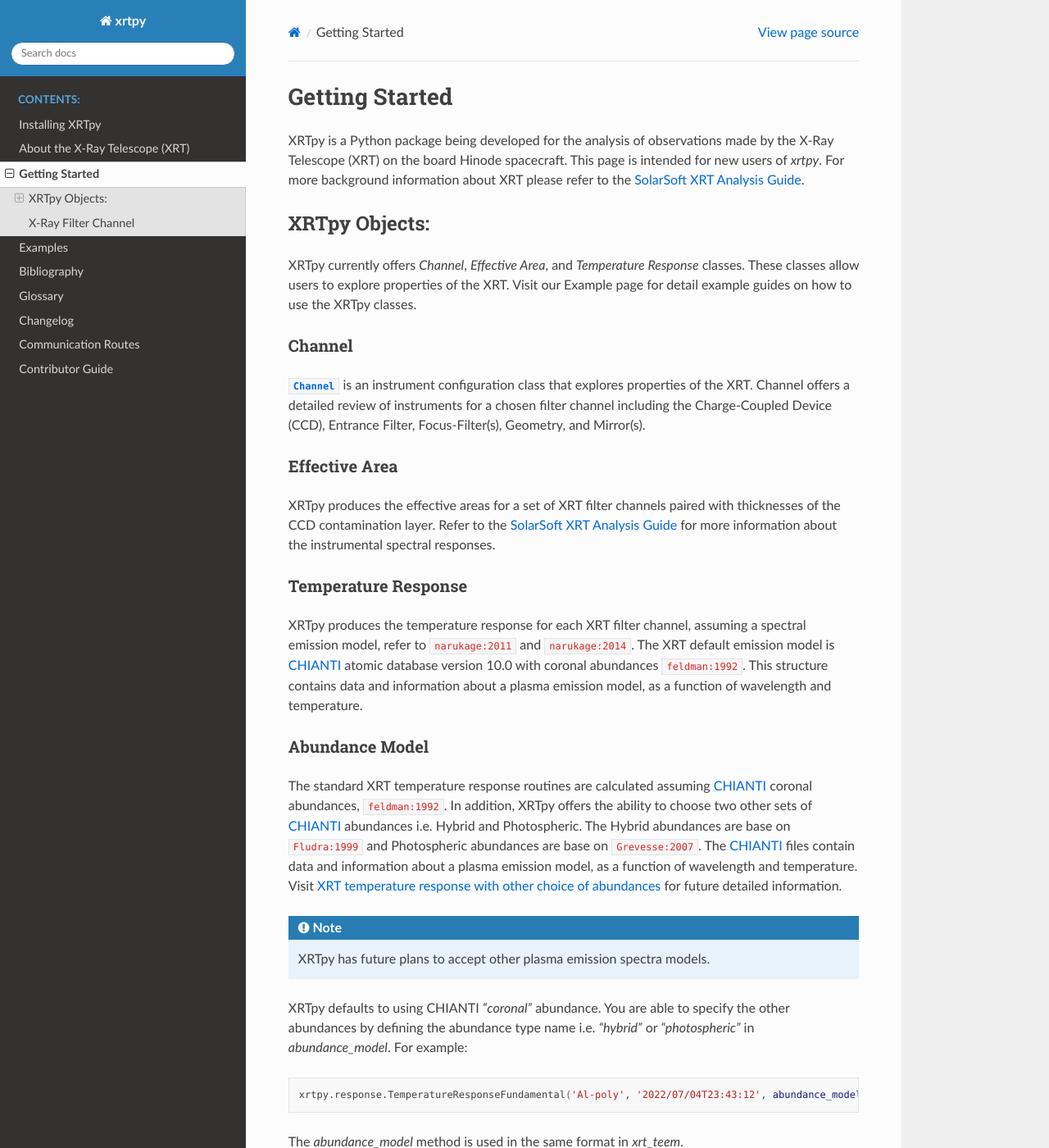
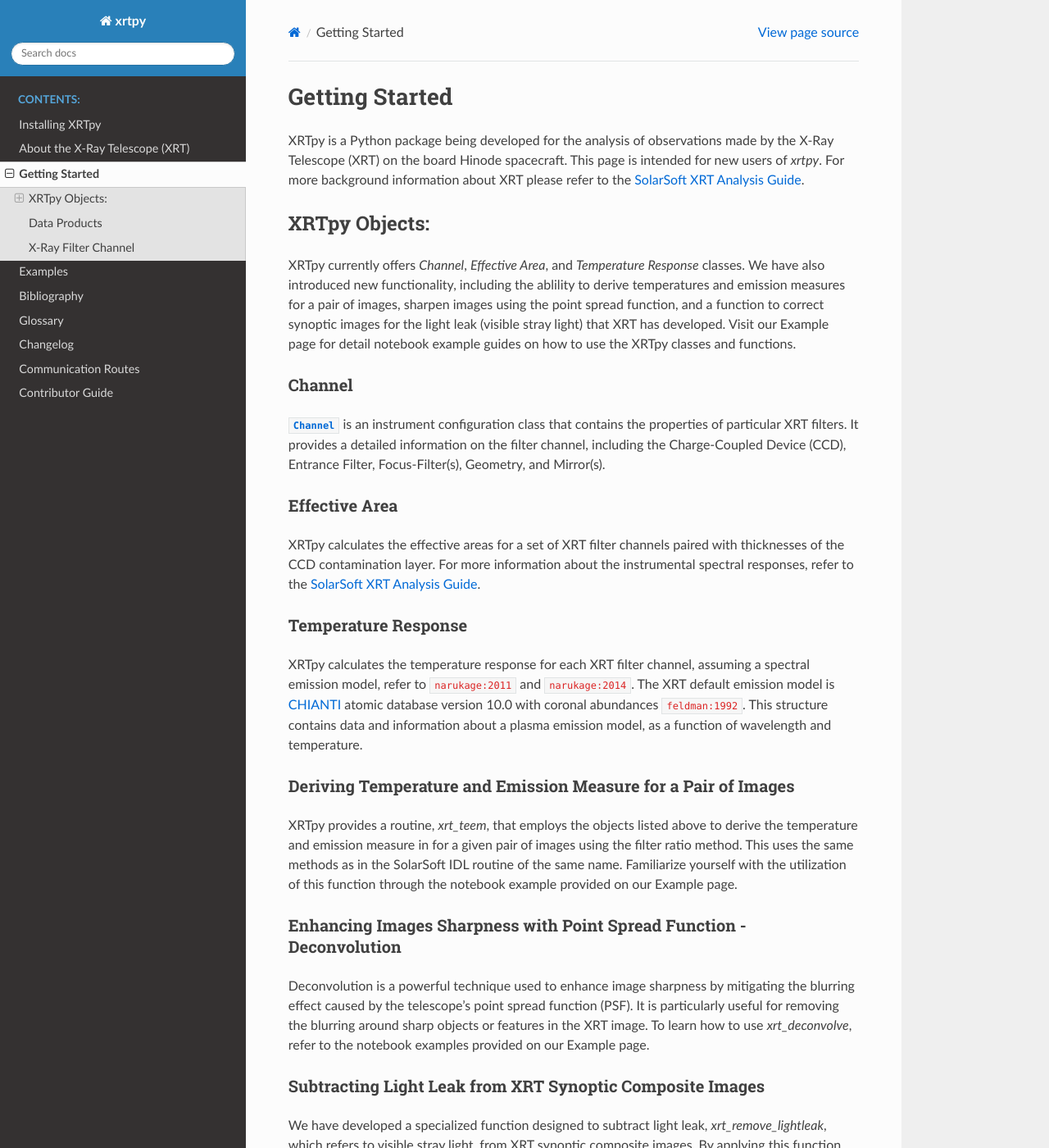
Before and after one commit to HinodeXRT/xrtpy, a Sphinx documentation site: the page built from docs/getting_started.rst, in a window 1280 px wide and 1400 px high. Shown: the whole window at 82% size. Built offline with Sphinx 7.4.7 and the Read the Docs theme 2.0.0, drawn with Linux system fonts in a browser that asks for light colours; pages that are not in the unit, such as notebooks, are missing from menus; cross-references to code outside the pages are shown as plain code; some of the changed text lies outside the part shown.

Commit message:
scrutinize documentation  (#165)
* Adding data section:Data Products

* Changing format in new added text

* Updated information

* Updated with function name in text;

* Update text infomation

* Updated example text

* Updated glos. text

* Fixing a spacing issue

* Updated

* Updated string, kepted failing during git test

* Small changes in wording in getting_started.rst and about_xrt.rst

---------

Co-authored-by: Jonathan Slavin <jslavin@cfa.harvard.edu>

```diff
--- a/docs/getting_started.rst
+++ b/docs/getting_started.rst
@@ -8,33 +8,53 @@
 
 XRTpy Objects:
 **************
-XRTpy currently offers *Channel*, *Effective Area*, and
-*Temperature Response* classes. These classes allow users
-to explore properties of the XRT. Visit our Example page for detail example guides on how to use the XRTpy classes.
+XRTpy currently offers *Channel*, *Effective Area*, and *Temperature Response* classes. We have also introduced new functionality, including
+the ablility to derive temperatures and emission measures for a pair of images, sharpen images using the point spread function, and
+a function to correct synoptic images for the light leak (visible stray light) that XRT has developed.
+Visit our Example page for detail notebook example guides on how to use the XRTpy classes and functions.
 
 
 Channel
 -------
-|Channel| is an instrument configuration class that explores properties of the XRT. Channel offers a detailed review of instruments for a chosen
-filter channel including the Charge-Coupled Device (CCD), Entrance Filter, Focus-Filter(s), Geometry, and Mirror(s).
+|Channel| is an instrument configuration class that contains the properties of particular XRT filters. It provides a detailed information on the filter channel, including the Charge-Coupled Device (CCD), Entrance Filter, Focus-Filter(s), Geometry, and Mirror(s).
 
 
 Effective Area
 --------------
-XRTpy produces the effective areas for a set of XRT filter channels paired with thicknesses of the CCD contamination layer.
-Refer to the `SolarSoft XRT Analysis Guide`_ for more information about the instrumental spectral responses.
+XRTpy calculates the effective areas for a set of XRT filter channels paired with thicknesses of the CCD contamination layer.
+For more information about the instrumental spectral responses, refer to the `SolarSoft XRT Analysis Guide`_.
 
 
 Temperature Response
 --------------------
-XRTpy produces the temperature response for each XRT filter channel, assuming a spectral emission model, refer to :cite:t:`narukage:2011` and :cite:t:`narukage:2014`.
+XRTpy calculates the temperature response for each XRT filter channel, assuming a spectral emission model, refer to :cite:t:`narukage:2011` and :cite:t:`narukage:2014`.
 The XRT default emission model is `CHIANTI`_ atomic database version 10.0 with coronal abundances :cite:t:`feldman:1992`. This structure contains data and information about a plasma emission model, as a function of wavelength and temperature.
 
 
+Deriving Temperature and Emission Measure for a Pair of Images
+--------------------------------------------------------------
+XRTpy provides a routine, *xrt_teem*, that employs the objects listed above to derive the temperature and emission
+measure in for a given pair of images using the filter ratio method. This uses the same methods as in the SolarSoft IDL
+routine of the same name. Familiarize yourself with the utilization of this function through the notebook example provided on our Example page.
+
+
+Enhancing Images Sharpness with Point Spread Function - Deconvolution
+---------------------------------------------------------------------
+Deconvolution is a powerful technique used to enhance image sharpness by mitigating the blurring effect
+caused by the telescope's point spread function (PSF). It is particularly useful for removing the blurring
+around sharp objects or features in the XRT image. To learn how to use *xrt_deconvolve*, refer to the notebook examples provided on our Example page.
+
+Subtracting Light Leak from XRT Synoptic Composite Images
+---------------------------------------------------------
+We have developed a specialized function designed to subtract light leak, *xrt_remove_lightleak*, which refers to visible stray
+light, from XRT synoptic composite images. By applying this function, you can effectively remove the
+unwanted artifacts caused by light leak, resulting in cleaner and more accurate images for further analysis and interpretation.
+Explore our Example page for a notebook example that demonstrate the usage of this function.
+
 Abundance Model
----------------------
+---------------
 The standard XRT temperature response routines are calculated assuming `CHIANTI`_ coronal abundances, :cite:t:`feldman:1992`.
-In addition, XRTpy offers the ability to choose two other sets of `CHIANTI`_ abundances i.e. Hybrid and Photospheric.
+Additionally, XRTpy offers the ability to choose two other sets of `CHIANTI`_ abundances i.e. Hybrid and Photospheric.
 The Hybrid abundances are base on :cite:t:`Fludra:1999` and Photospheric abundances are base on :cite:t:`Grevesse:2007`.
 The `CHIANTI`_ files contain data and information about a plasma emission model, as a function of wavelength and temperature.
 Visit `XRT temperature response with other choice of abundances`_ for future detailed information.
@@ -42,18 +62,32 @@
 .. note::
     XRTpy has future plans to accept other plasma emission spectra models.
 
-XRTpy defaults to using CHIANTI `"coronal"` abundance. You are able to specify the other abundances by defining the abundance type name
-i.e. `"hybrid"` or `"photospheric"` in `abundance_model`. For example:
+XRTpy defaults to using CHIANTI `"coronal"` abundance. You can specify the other abundances by defining the abundance type name,
+such as `"hybrid"` or `"photospheric"` in the `abundance_model` parameter. For example:
 
 .. code-block:: bash
 
-   xrtpy.response.TemperatureResponseFundamental('Al-poly', '2022/07/04T23:43:12', abundance_model = 'Hybrid')
+   xrtpy.response.TemperatureResponseFundamental(
+       'Al-poly',
+       '2022/07/04T23:43:12',
+       abundance_model = 'Hybrid'
+       )
 
-The `abundance_model` method is used in the same format in `xrt_teem`.
+The `abundance_model` parameter is used in the same format in `xrt_teem`.
 
-Deriving Temperature and Emission Measure for a Pair of Images
---------------------------------------------------------------
-XRTpy provides a routine, `xrt_teem`, that employs the objects listed above to derive the temperature and emission measure in for a given pair of images using the filter ratio method. This uses the same methods as in the SolarSoft IDL routine of the same name.
+
+Data Products
+*************
+The XRT website provides readily available `XRT data products`_, including both Level 1 and Level 2 data.
+The `Level 1 Data`_ section contains an extensive archive of all Level 1 XRT data that has been calibrated using the `xrt_prep`_ routine, with units expressed in instrumental Data Numbers.
+Additionally, for users interested in synoptic images, `Level 2 Synoptics`_ data is available, which consists of composite images from the twice-daily synoptic program. These images have been processed and are available in the archive.
+For more detailed information about our XRT data products, please visit the `XRT data products`_ site, where you can find comprehensive data resources and references.
+
+
+.. _Level 1 Data: https://xrt.cfa.harvard.edu/level1/
+.. _Level 2 Synoptics: https://xrt.cfa.harvard.edu/data_products/Level2_Synoptics/
+.. _XRT data products: https://xrt.cfa.harvard.edu/data_products/index.php
+.. _xrt_prep: https://xrt.cfa.harvard.edu/resources/documents/XAG/XAG.pdf
 
 
 X-Ray Filter Channel
```
Also changed, not shown: docs/about_xrt.rst (+10 -9 lines), docs/examples.rst (+5 -3 lines), docs/glossary.rst (+4 -4 lines).
